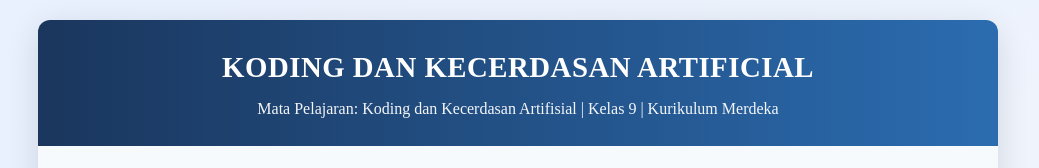
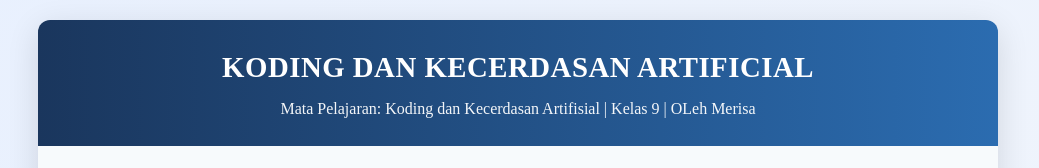
Before and after one commit to Merisa2820/Ujian-Koding-dan-Kecerdasan-Artificial, a plain HTML site: page index.html in a window 1280 px wide. Shown: the top 168 px of the page, without its empty margins (122-1161 px from the left). Drawn offline with Linux system fonts and the light colour scheme; a web font is replaced by a local one.

Commit message:
Update index.html

```diff
--- a/index.html
+++ b/index.html
@@ -461,7 +461,7 @@
   <div class="container">
     <header>
       <h1>KODING DAN KECERDASAN ARTIFICIAL</h1>
-      <p>Mata Pelajaran: Koding dan Kecerdasan Artifisial | Kelas 9 | Kurikulum Merdeka</p>
+      <p>Mata Pelajaran: Koding dan Kecerdasan Artifisial | Kelas 9 | OLeh Merisa</p>
     </header>
 
     <!-- IDENTITAS -->
```
